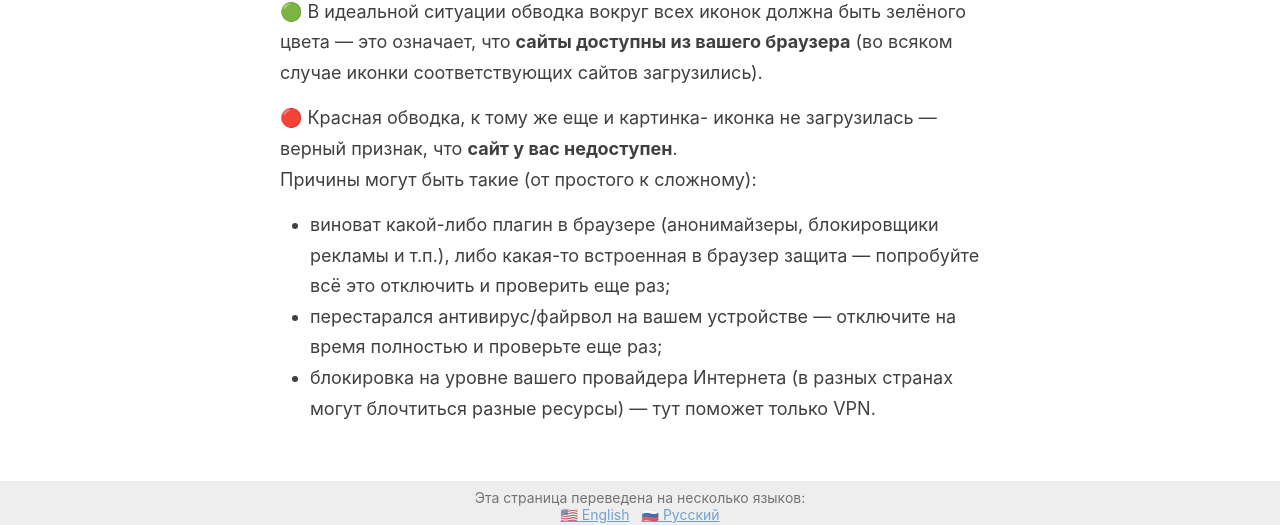
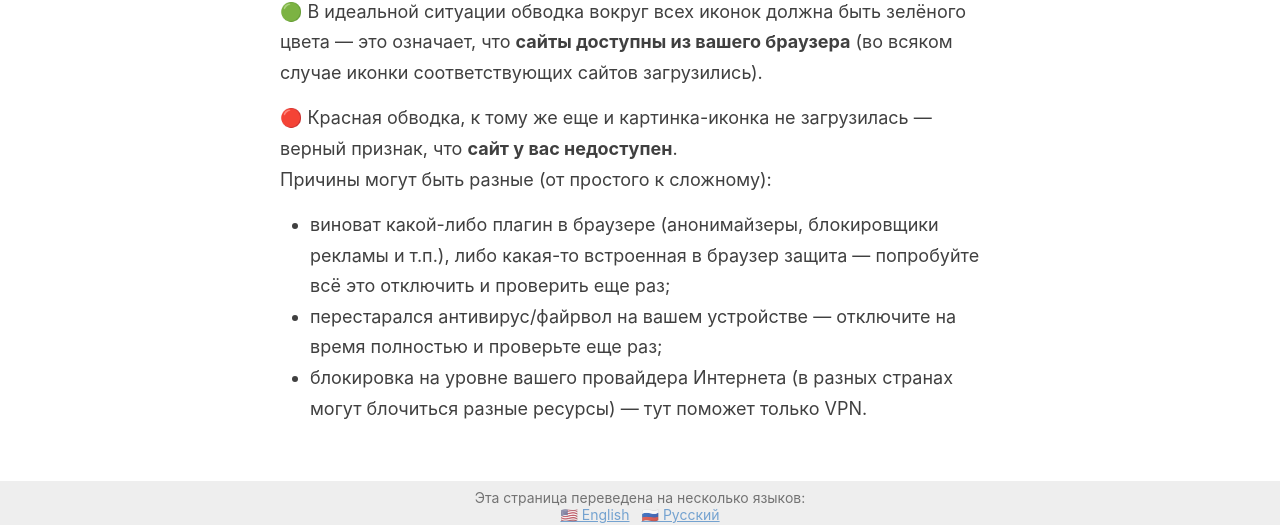
Before and after one commit to Telepost-me/telepost-me.github.io, a Jekyll site: the page built from _pages/check.md, in a window 1280 px wide. Shown: the part 926-1451 px from the top of the page. Built offline with Jekyll 4.4.1, drawn with Linux system fonts in a browser that asks for light colours.

Commit message:
Поправил ошибки

```diff
--- a/_pages/check.md
+++ b/_pages/check.md
@@ -14,8 +14,8 @@ excerpt: На этой странице можно понять, не забло
 
 🟢 В идеальной ситуации обводка вокруг всех иконок должна быть зелёного цвета — это означает, что **сайты доступны из вашего браузера** (во всяком случае иконки соответствующих сайтов загрузились).
 
-🔴 Красная обводка, к тому же еще и картинка- иконка не загрузилась — верный признак, что **сайт у вас недоступен**.
-Причины могут быть такие (от простого к сложному):
+🔴 Красная обводка, к тому же еще и картинка-иконка не загрузилась — верный признак, что **сайт у вас недоступен**.
+Причины могут быть разные (от простого к сложному):
 * виноват какой-либо плагин в браузере (анонимайзеры, блокировщики рекламы и т.п.), либо какая-то встроенная в браузер защита — попробуйте всё это отключить и проверить еще раз;
 * перестарался антивирус/файрвол на вашем устройстве — отключите на время полностью и проверьте еще раз;
-* блокировка на уровне вашего провайдера Интернета (в разных странах могут блочтиться разные ресурсы) — тут поможет только VPN.
+* блокировка на уровне вашего провайдера Интернета (в разных странах могут блочиться разные ресурсы) — тут поможет только VPN.
```
